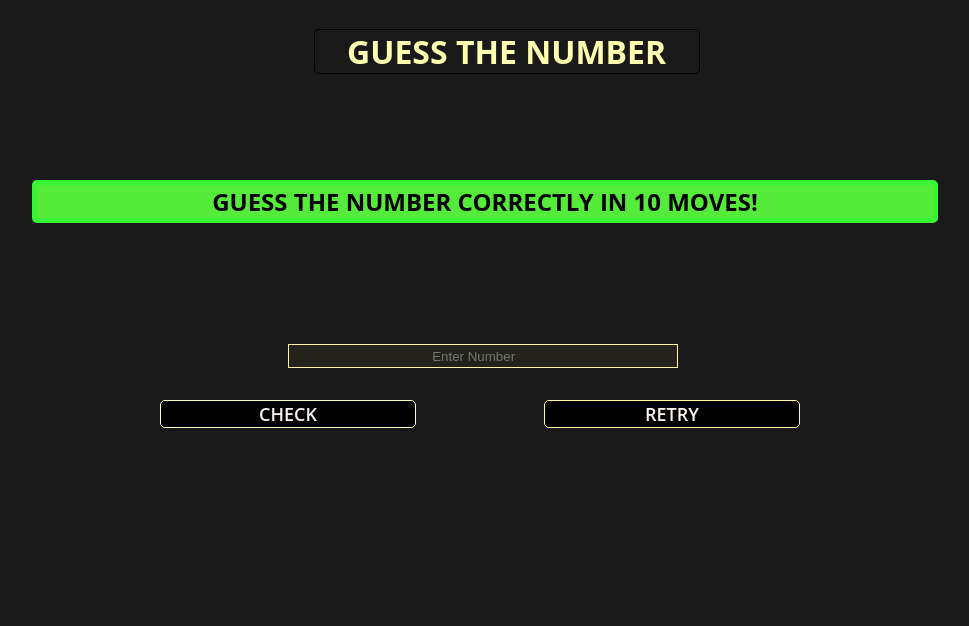
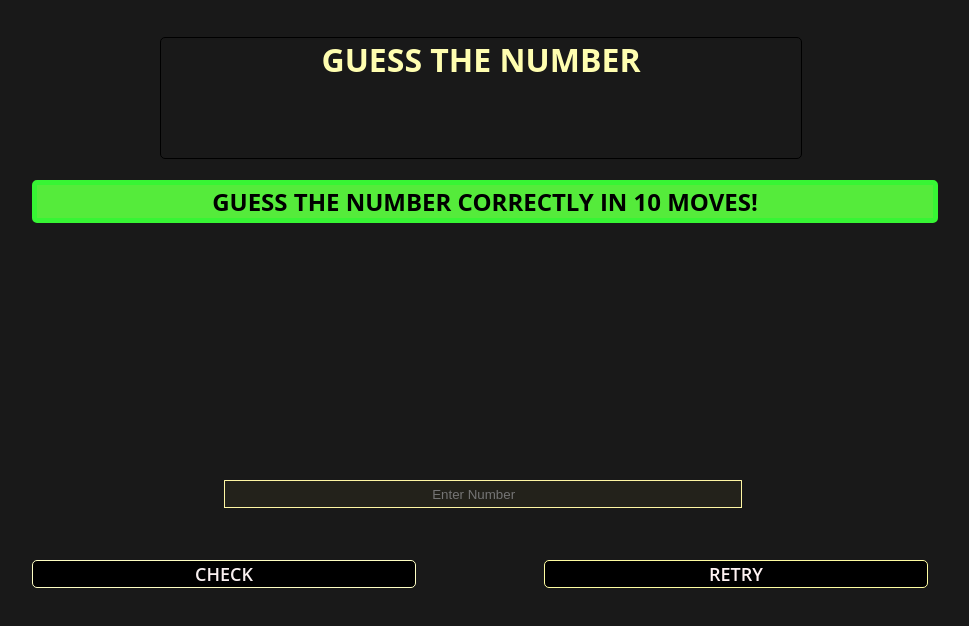
Before and after one commit to captainhaddock18/GUESSNUM, a plain HTML site: page index.html in a window 1280 px wide. Shown: the whole page, without its empty margins (160-1129 px from the left). Drawn offline with Linux system fonts and the light colour scheme.

Commit message:
Changes 1

```diff
--- a/index.css
+++ b/index.css
@@ -4,10 +4,13 @@ html{
 #title{
     border: 1px solid rgb(0, 0, 0);
     color: rgb(255, 254, 176);
-    width:30%;
+    width:50%;
+    height: 15%;
+
     text-align: center;
     position: fixed;
-    left: 37%;
+    left: 25%;
+    top:2%;
     font-family: 'open Sans', sans-serif;
     border-radius: 5PX;
 
@@ -26,12 +29,12 @@ html{
 #num{
     border: .55px solid rgb(255, 247, 164);
     background-color: rgb(35, 34, 27);
-    width: 30%;
-    height: 20px;
+    width: 40%;
+    height: 3%;
     position: fixed;
     text-align: center;
-    top: 43%;
-    left: 35%;
+    top: 60%;
+    left: 30%;
     border-radius: .5PX;
     color:rgb(248, 255, 170)
 
@@ -41,11 +44,11 @@ html{
     background-color: rgb(0, 0, 0);
     font-size: large;
     color: rgb(249, 240, 240);
-    width: 20%;
+    width: 30%;
     font-weight: 600;
     position: fixed;
-    top: 50%;
-    left: 25%;
+    top: 70%;
+    left: 15%;
     font-family: 'open Sans', sans-serif;
     border-radius: 5PX;
 
@@ -57,8 +60,8 @@ html{
     color: rgb(255, 243, 243);
     font-weight: 600;
     position:fixed;
-    width : 20%;
-    top: 50%;
+    width : 30%;
+    top: 70%;
     left: 55%;
     font-family: 'open Sans', sans-serif;
     border-radius: 5px;
@@ -69,7 +72,7 @@ html{
     width:70%;
     position: fixed;
     left: 15%;
-    top: 30%;
+    top: 40%;
     font-family: 'open Sans', sans-serif;
     text-align: center;
 }
--- a/index.js
+++ b/index.js
@@ -18,24 +18,17 @@ function check(){
    }
    else if(inp == k){
    alert("Congratulations! You're Right!")
-    if(confirm("Do You Want to Play again?") == true){
       mes = document.getElementById("cornum")
-      mes.style.visibility = "hidden";
+      mes.innerText = ''
       a = Math.random()*100
       k = Math.round(a)
       console.log(k)
       count = 0
       document.getElementById('num').value =''
-      count = count +1
-    }
-    else{
-      let th = document.getElementById('thankyou')
-      console.log(th)
-      th.style.visibility = 'visible';
 
     }
 
-   }
+
    /*else if(inp < k  && inp>(k-5)){
     let mes = document.getElementById("cornum")
     mes.innerText = "VERY NEAR TO THE NUMBER !!"
```
